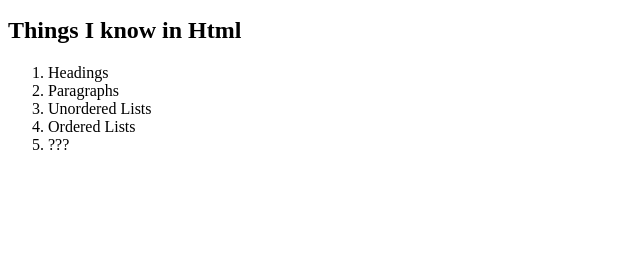
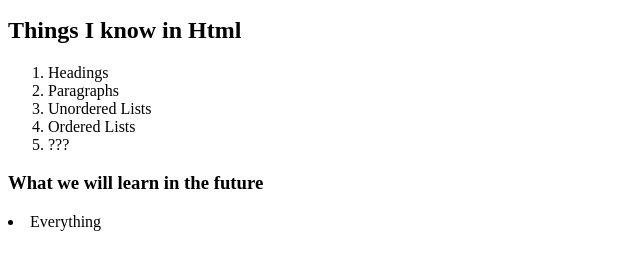
Before and after one commit to Sina-Sche/html-playground, a plain HTML site: page index.html in a window 1280 px wide. Shown: the part 101-370 px from the top of the page, without its empty margins (0-640 px from the left). Drawn offline with Linux system fonts and the light colour scheme.

Commit message:
Change text

```diff
--- a/index.html
+++ b/index.html
@@ -15,5 +15,10 @@
     <li>Ordered Lists</li>
     <li>???</li>
 </ol>
+<h3>What we will learn in the future</h3>
+<li>Everything</li>
+<ul>
+
+</ul>
 </body>
 </html>
```
